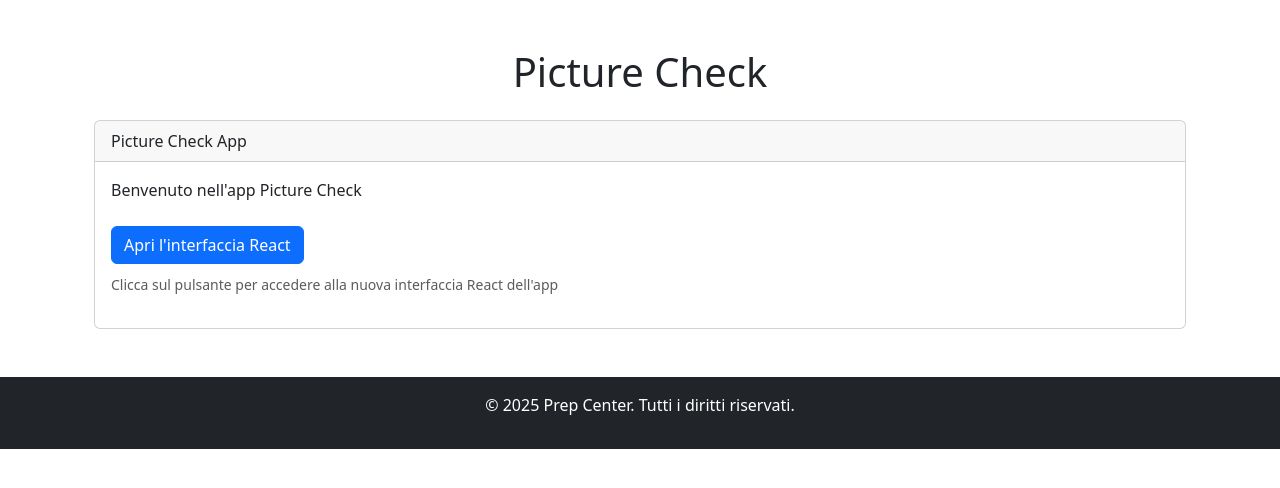
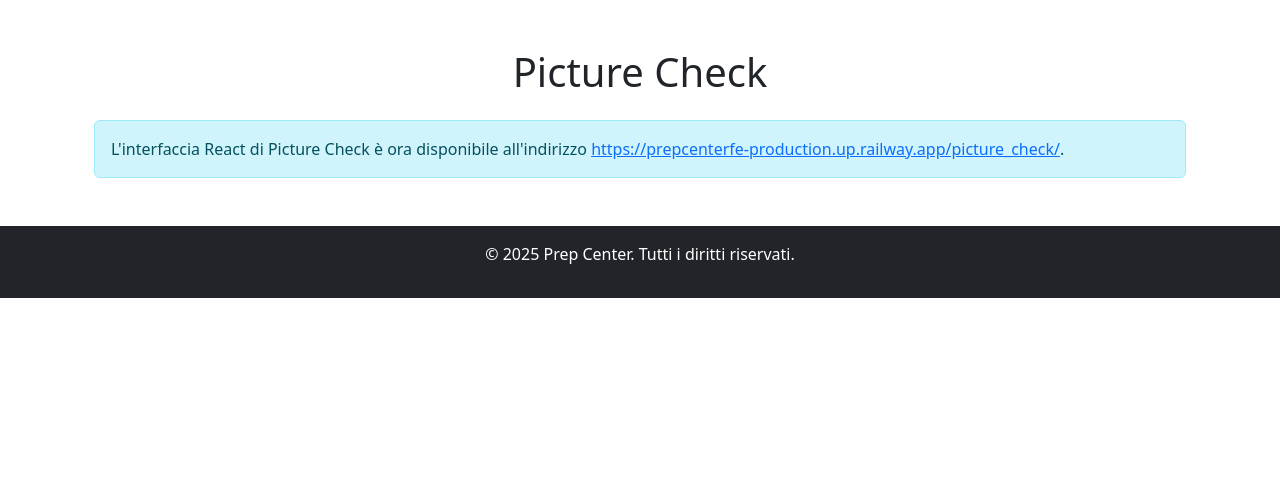
Before and after one commit to centauromax/prep_center, a Django app: template backend/picture_check/templates/picture_check/picture_check.html in a window 1280 px wide. Shown: the part 56-544 px from the top of the page. Run offline with Django 4.2, Linux system fonts and the light colour scheme; the template is opened without the code that fills it, so the values that code supplies are empty.

Commit message:
Ritorno alla alberatura separata per frontend React

```diff
--- a/backend/picture_check/templates/picture_check/error.html
+++ b/backend/picture_check/templates/picture_check/error.html
@@ -19,7 +19,7 @@
                         <li>I file siano stati copiati nelle posizioni corrette</li>
                         <li>Il template <code>picture_check/react/index.html</code> esista</li>
                     </ul>
-                    <a href="{% url 'picture_check:home' %}" class="btn btn-primary">Torna alla homepage</a>
+                    <a href="/" class="btn btn-primary">Torna alla homepage</a>
                 </div>
             </div>
         </div>
--- a/backend/picture_check/templates/picture_check/picture_check.html
+++ b/backend/picture_check/templates/picture_check/picture_check.html
@@ -6,27 +6,8 @@
 {% block content %}
 <div class="container mt-5">
     <h1 class="text-center mb-4">Picture Check</h1>
-
-    <div class="row">
-        <div class="col-md-12">
-            <div class="card">
-                <div class="card-header">
-                    Picture Check App
-                </div>
-                <div class="card-body">
-                    <p>Benvenuto nell'app Picture Check</p>
-
-                    <div class="mt-4">
-                        <a href="{% url 'picture_check:react_app' %}" class="btn btn-primary">
-                            Apri l'interfaccia React
-                        </a>
-                        <p class="text-muted mt-2">
-                            <small>Clicca sul pulsante per accedere alla nuova interfaccia React dell'app</small>
-                        </p>
-                    </div>
-                </div>
-            </div>
-        </div>
+    <div class="alert alert-info">
+        L'interfaccia React di Picture Check è ora disponibile all'indirizzo <a href="https://prepcenterfe-production.up.railway.app/picture_check/" target="_blank">https://prepcenterfe-production.up.railway.app/picture_check/</a>.
     </div>
 </div>
 {% endblock %}
```
